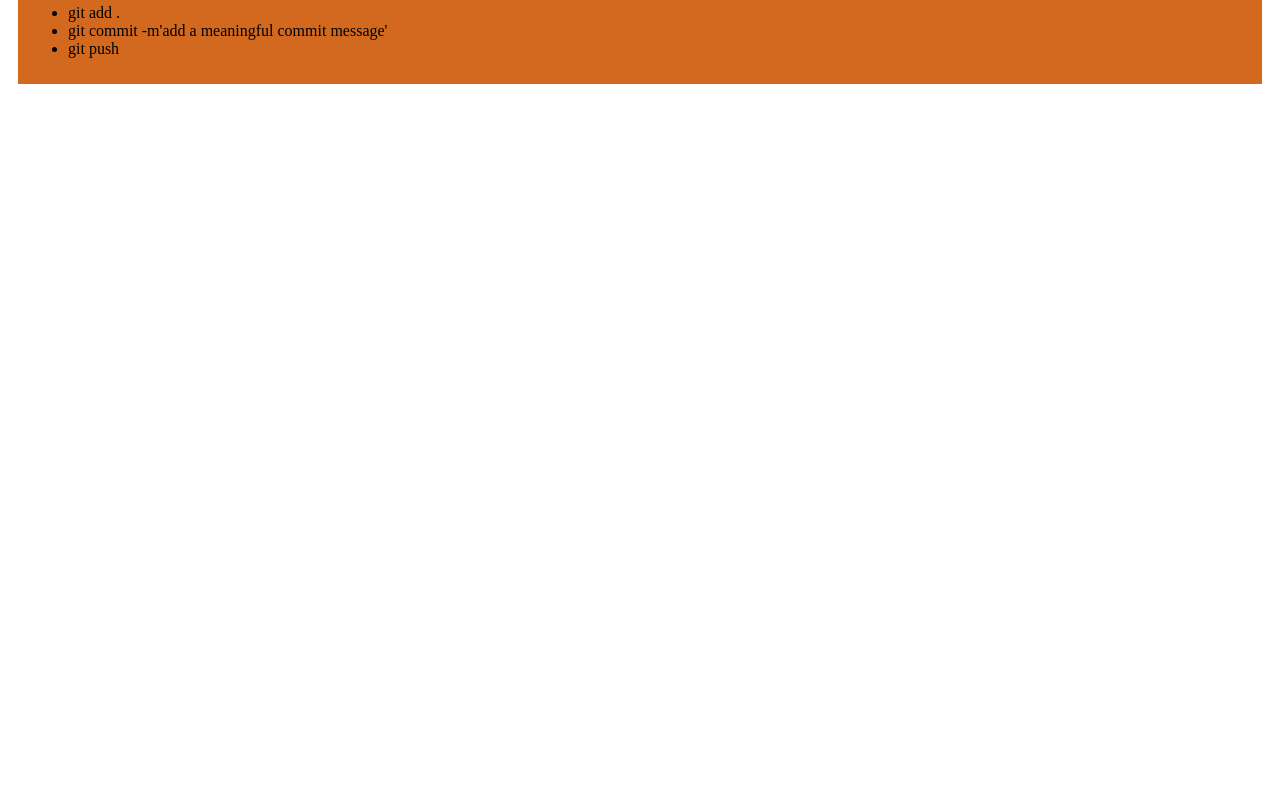
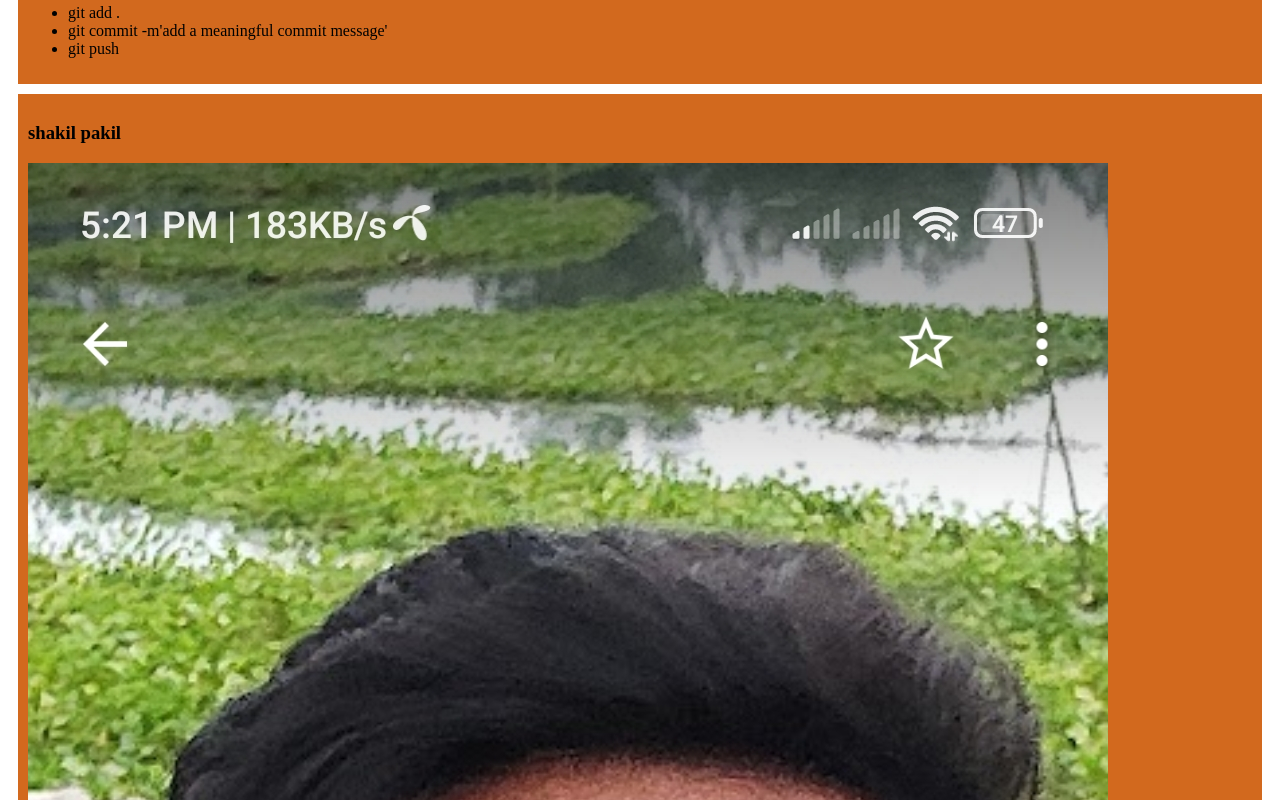
Before and after one commit to sishakil831/my-simple-website, a plain HTML site: page index.html in a window 1280 px wide. Shown: the part 500-1300 px from the top of the page. Before the commit the page ends 800 px from the top, so only its background shows below. Drawn offline with Linux system fonts and the light colour scheme.

Commit message:
added shakil picture

```diff
--- a/index.html
+++ b/index.html
@@ -27,6 +27,10 @@
             <li>git push</li>
         </ul>
     </div>
+    <div>
+        <h3>shakil pakil</h3>
+        <img src="images/Screenshot_2022-09-14-17-21-28-948_com.google.android.apps.photos.jpg" alt="">
+    </div>
 
 </body>
 </html>
```
Also changed, not shown: images/Screenshot_2022-09-14-17-21-28-948_com.google.android.apps.photos.jpg (added).
